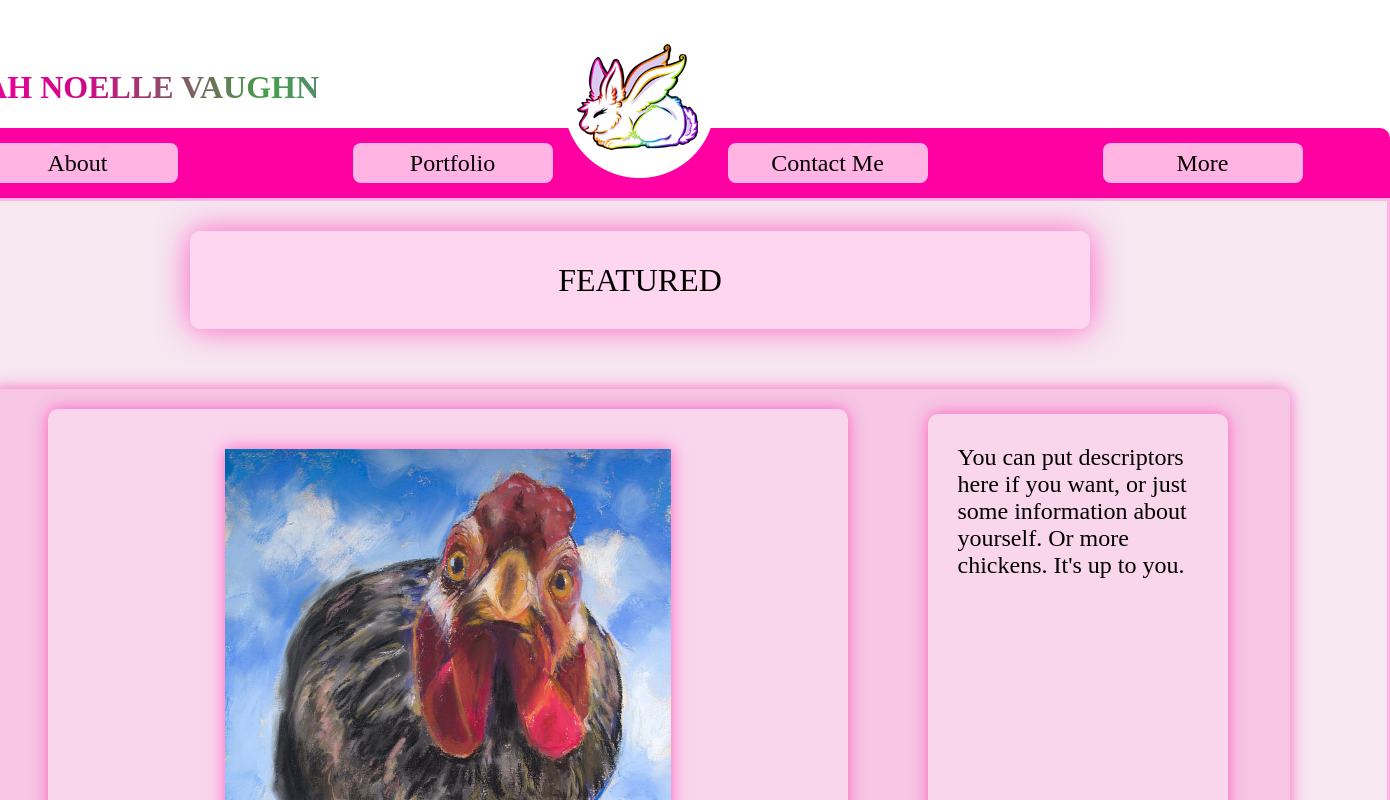
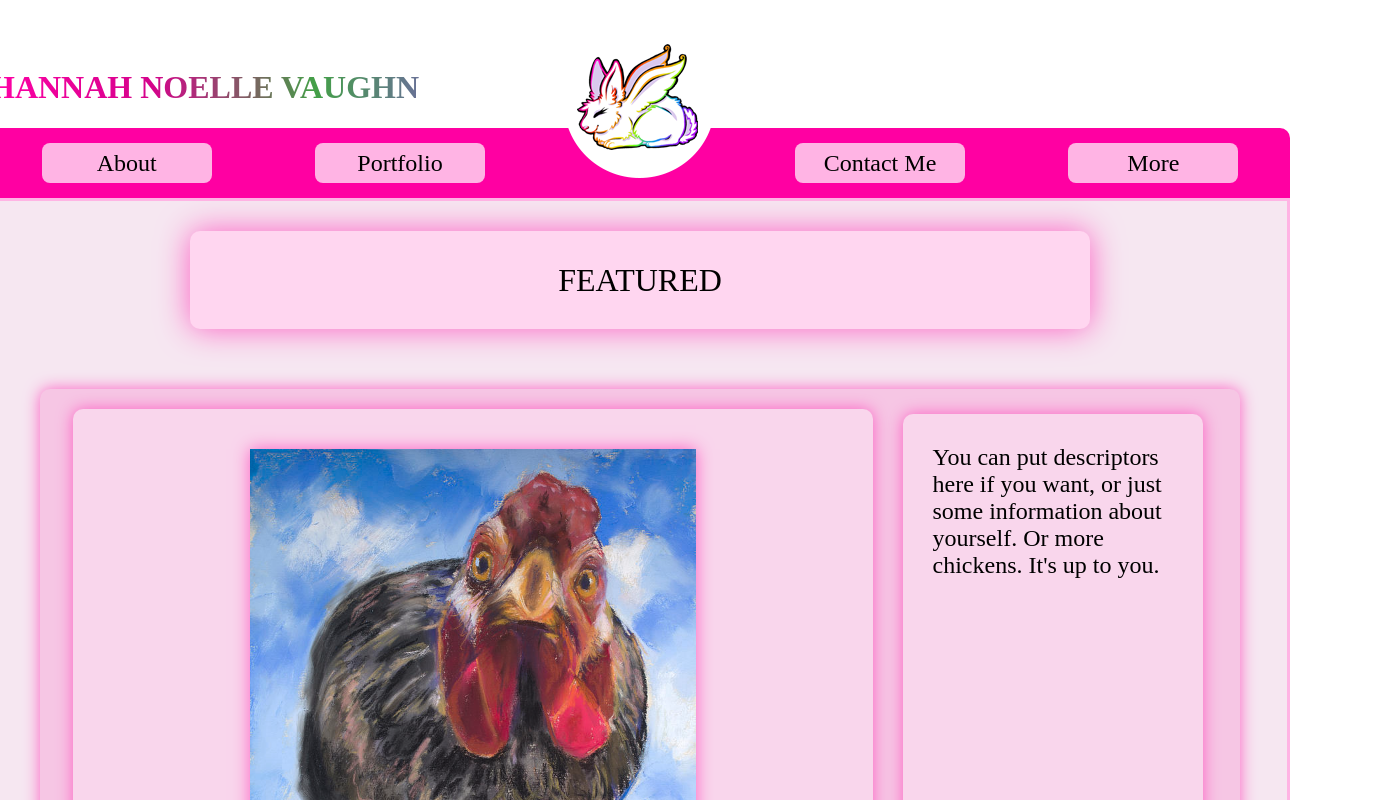
Before and after one commit to johnnyyork13/bunniopteryx, a plain HTML site: page public/index.html in a window 1280 px wide. Shown: the top 800 px of the page, 1390 px wide, since content can reach past the window. Drawn offline with Linux system fonts and the light colour scheme.

Commit message:
change width of main divs

```diff
--- a/public/about/stylesheet.css
+++ b/public/about/stylesheet.css
@@ -6,7 +6,7 @@ body {
 
 #headerDiv {
     height: 150px;
-    width: 1500px;
+    width: 1300px;
     display: flex;
     justify-content: center;
     align-items: center;
@@ -16,7 +16,7 @@ body {
 }
 
 #headerBackgroundDiv {
-    width: 1500px;
+    width: 1300px;
     height: 90px;
     display:flex;
     justify-content: space-around;
@@ -29,7 +29,7 @@ body {
 #bodyDiv {
     border: 3px solid rgb(255, 180, 228);
     background-color: rgb(246, 231, 241);
-    width: 1494px;
+    width: 1294px;
     height: 1100px;
     display: flex;
     flex-direction: column;
@@ -38,7 +38,7 @@ body {
 }
 
 #footerDiv {
-    width: 1500px;
+    width: 1300px;
     height: 120px;
     background-color: rgb(255, 0, 162);
     border-bottom-left-radius: 10px;
--- a/public/contact/stylesheet.css
+++ b/public/contact/stylesheet.css
@@ -6,7 +6,7 @@ body {
 
 #headerDiv {
     height: 150px;
-    width: 1500px;
+    width: 1300px;
     display: flex;
     justify-content: center;
     align-items: center;
@@ -16,7 +16,7 @@ body {
 }
 
 #headerBackgroundDiv {
-    width: 1500px;
+    width: 1300px;
     height: 90px;
     display:flex;
     justify-content: space-around;
@@ -29,7 +29,7 @@ body {
 #bodyDiv {
     border: 3px solid rgb(255, 180, 228);
     background-color: rgb(246, 231, 241);
-    width: 1494px;
+    width: 1294px;
     height: 1100px;
     display: flex;
     flex-direction: column;
@@ -38,7 +38,7 @@ body {
 }
 
 #footerDiv {
-    width: 1500px;
+    width: 1300px;
     height: 120px;
     background-color: rgb(255, 0, 162);
     border-bottom-left-radius: 10px;
--- a/public/index.html
+++ b/public/index.html
@@ -14,7 +14,9 @@
             <div id="headerBackgroundDiv">
                 <div id="aboutDiv" class="headerLink"><a href="./about/about.html">About</a></div>
                 <div id="portfolioDiv" class="headerLink"><a href="./portfolio/portfolio.html">Portfolio</a></div>
+                <div></div>
                 <img src="images/logo.png" >
+                <div></div>
                 <div id="contactDiv" class="headerLink"><a href="./contact/contact.html">Contact Me</a></div>
                 <div id="moreDiv" class="headerLink"><a href="./more/more.html">More</a></div>
             </div>
--- a/public/more/stylesheet.css
+++ b/public/more/stylesheet.css
@@ -6,7 +6,7 @@ body {
 
 #headerDiv {
     height: 150px;
-    width: 1500px;
+    width: 1300px;
     display: flex;
     justify-content: center;
     align-items: center;
@@ -16,7 +16,7 @@ body {
 }
 
 #headerBackgroundDiv {
-    width: 1500px;
+    width: 1300px;
     height: 90px;
     display:flex;
     justify-content: space-around;
@@ -29,7 +29,7 @@ body {
 #bodyDiv {
     border: 3px solid rgb(255, 180, 228);
     background-color: rgb(246, 231, 241);
-    width: 1494px;
+    width: 1294px;
     height: 1100px;
     display: flex;
     flex-direction: column;
@@ -38,7 +38,7 @@ body {
 }
 
 #footerDiv {
-    width: 1500px;
+    width: 1300px;
     height: 120px;
     background-color: rgb(255, 0, 162);
     border-bottom-left-radius: 10px;
--- a/public/portfolio/stylesheet.css
+++ b/public/portfolio/stylesheet.css
@@ -6,7 +6,7 @@ body {
 
 #headerDiv {
     height: 150px;
-    width: 1500px;
+    width: 1300px;
     display: flex;
     justify-content: center;
     align-items: center;
@@ -16,7 +16,7 @@ body {
 }
 
 #headerBackgroundDiv {
-    width: 1500px;
+    width: 1300px;
     height: 90px;
     display:flex;
     justify-content: space-around;
@@ -29,7 +29,7 @@ body {
 #bodyDiv {
     border: 3px solid rgb(255, 180, 228);
     background-color: rgb(246, 231, 241);
-    width: 1494px;
+    width: 1294px;
     height: 1100px;
     display: flex;
     flex-direction: column;
@@ -38,7 +38,7 @@ body {
 }
 
 #footerDiv {
-    width: 1500px;
+    width: 1300px;
     height: 120px;
     background-color: rgb(255, 0, 162);
     border-bottom-left-radius: 10px;
--- a/public/stylesheet.css
+++ b/public/stylesheet.css
@@ -6,7 +6,7 @@ body {
 
 #headerDiv {
     height: 150px;
-    width: 1500px;
+    width: 1300px;
     display: flex;
     flex-direction: column;
     background-color: white;
@@ -21,7 +21,7 @@ body {
 }
 
 #headerBackgroundDiv {
-    width: 1500px;
+    width: 1300px;
     height: 90px;
     display:flex;
     justify-content: space-around;
@@ -37,7 +37,7 @@ img {
 }
 
 .headerLink {
-    width: 200px;
+    width: 170px;
     height: 40px;
     display: flex;
     justify-content: center;
@@ -61,7 +61,7 @@ a {
 #bodyDiv {
     border: 3px solid rgb(255, 180, 228);
     background-color: rgb(246, 231, 241);
-    width: 1494px;
+    width: 1294px;
     height: 1100px;
     display: flex;
     flex-direction: column;
@@ -85,7 +85,7 @@ a {
     background-color: rgb(246, 198, 228);
     box-shadow: 0 0 1em rgb(252, 95, 195);
     border-radius: 10px;
-    width: 1300px;
+    width: 1200px;
     height: 900px;
     margin: 30px;
     display: flex;
@@ -167,7 +167,7 @@ a {
 
 
 #footerDiv {
-    width: 1500px;
+    width: 1300px;
     height: 120px;
     background-color: rgb(255, 0, 162);
     border-bottom-left-radius: 10px;
```
